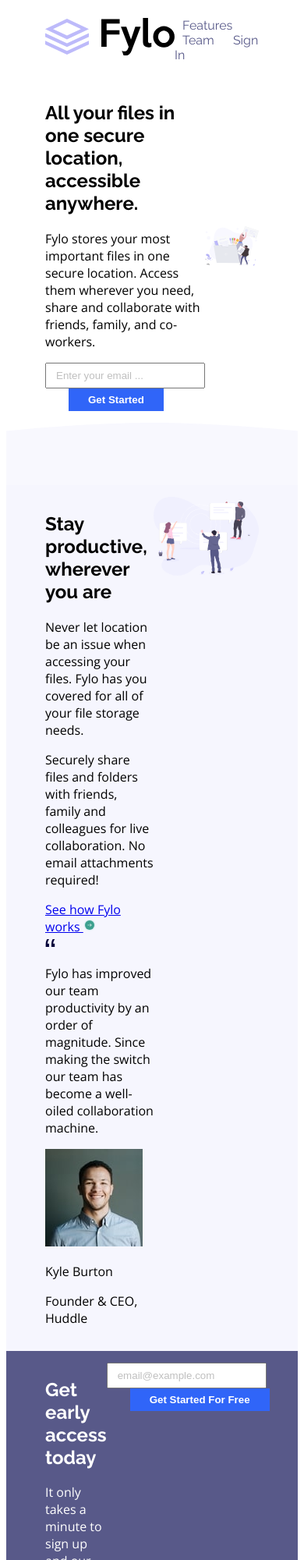
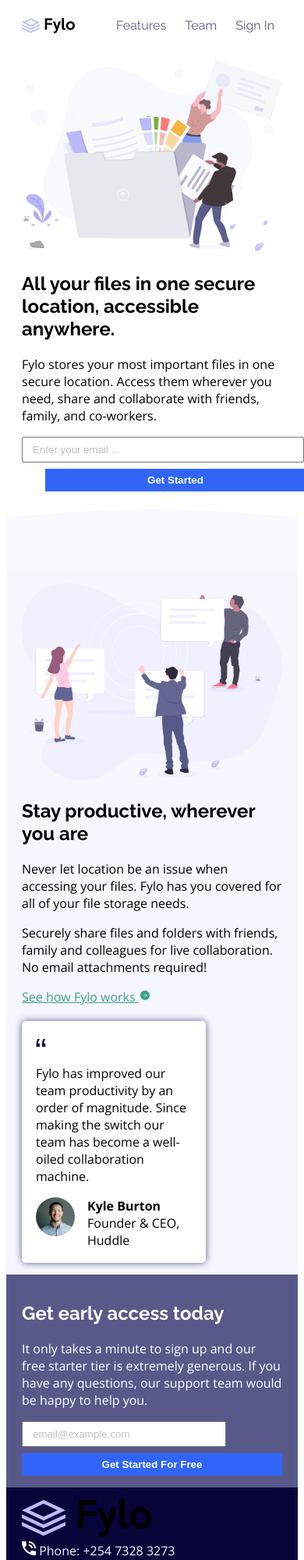
Before and after one commit to eldohubacademy/fylo-landing-page, a plain HTML site: page index.html in a window 390 px wide. Shown: the top 2000 px of the page at 78% size. Drawn offline with nearby package versions, Linux system fonts and the light colour scheme.

Commit message:
mobile design

```diff
--- a/index.html
+++ b/index.html
@@ -53,13 +53,15 @@
           />
         </div>
       </section>
-      <div id="curved-bg"></div> <!--aesthetics-->
+      <div id="curved-bg"></div>
+      <!--aesthetics-->
+
       <section id="productive">
         <div class="section-text">
           <h2>Stay productive, wherever you are</h2>
           <p>
-            Never let location be an issue when accessing your files. Fylo has
-            you covered for all of your file storage needs.
+            Never let <span>location</span> be an issue when accessing your
+            files. Fylo has you covered for all of your file storage needs.
           </p>
           <p>
             Securely share files and folders with friends, family and colleagues
@@ -143,10 +145,24 @@
         </nav>
       </div>
       <div class="socials">
-        <a href="https://facebook.com/eldohub" target="_blank"> icon </a>
-        <a href="https://x.com/eldohub" target="_blank"> icon </a>
-        <a href="https://instagram.com/eldohub" target="_blank"> icon </a>
+        <a href="https://facebook.com/eldohub" target="_blank">
+          <ion-icon name="logo-facebook"></ion-icon>
+        </a>
+        <a href="https://x.com/eldohub" target="_blank">
+          <ion-icon name="logo-instagram"></ion-icon>
+        </a>
+        <a href="https://instagram.com/eldohub" target="_blank">
+          <ion-icon name="logo-twitter"></ion-icon>
+        </a>
       </div>
     </footer>
+    <script
+      type="module"
+      src="https://unpkg.com/ionicons@7.1.0/dist/ionicons/ionicons.esm.js"
+    ></script>
+    <script
+      nomodule
+      src="https://unpkg.com/ionicons@7.1.0/dist/ionicons/ionicons.js"
+    ></script>
   </body>
 </html>
--- a/main.css
+++ b/main.css
@@ -81,3 +81,97 @@
   background-color: hsl(238, 22%, 44%);
   color: white;
 }
+
+#productive .section-text > a {
+  color: hsl(170, 45%, 43%);
+}
+#productive .section-text > a:hover {
+  filter: brightness(113%);
+}
+
+#card {
+  background-color: white;
+  padding: 18px;
+  margin-top: 20px;
+  border-radius: 5px;
+  width: 60%;
+  box-shadow: 0px 0px 10px hsl(238, 22%, 44%);
+}
+
+#profile {
+  display: flex;
+  gap: 16px;
+}
+#profile > img {
+  width: 50px;
+  height: 50px;
+  border-radius: 25px;
+}
+#profile p {
+  margin: 0;
+}
+#profile p:first-child {
+  font-weight: bold;
+}
+/* block and inline elements */
+/* block elements occupy full width of the parent element e.g. h1-h6, p,section, main, div .... */
+/* inline elements only ocuppy as much width as its content e.g. b, i, span, a*/
+
+/* inline-block --- img ,  */
+
+#early-access > * {
+  /* width: 50%; */
+  flex: 1;
+}
+#early-access form input[type="email"] {
+  display: block;
+  width: 70%;
+  margin-bottom: 8px;
+}
+#early-access form input[type="submit"] {
+  margin: 0;
+}
+
+footer {
+  background-color: hsl(243, 87%, 12%);
+  padding-top: 80px;
+  padding-bottom: 50px;
+}
+footer > div {
+  flex: 1;
+}
+footer a {
+  display: block;
+  text-decoration: none;
+  color: hsl(240, 75%, 98%);
+  margin-bottom: 10px;
+}
+/* MOBILE DESIGN -- Responsive design  */
+
+/* media queries - allow defining styles for specific devices */
+
+@media (max-width: 600px) {
+  #intro,
+  #productive {
+    flex-direction: column-reverse;
+  }
+  #early-access {
+    flex-direction: column;
+  }
+  form input {
+    display: block;
+    width: 100%;
+    margin-bottom: 8px;
+  }
+  footer {
+    flex-direction: column;
+  }
+  header img {
+    height: 20px;
+  }
+  header,
+  section,
+  footer {
+    padding: 15px 20px;
+  }
+}
```
Also changed, not shown: flex.html (added, +41 -0 lines).
